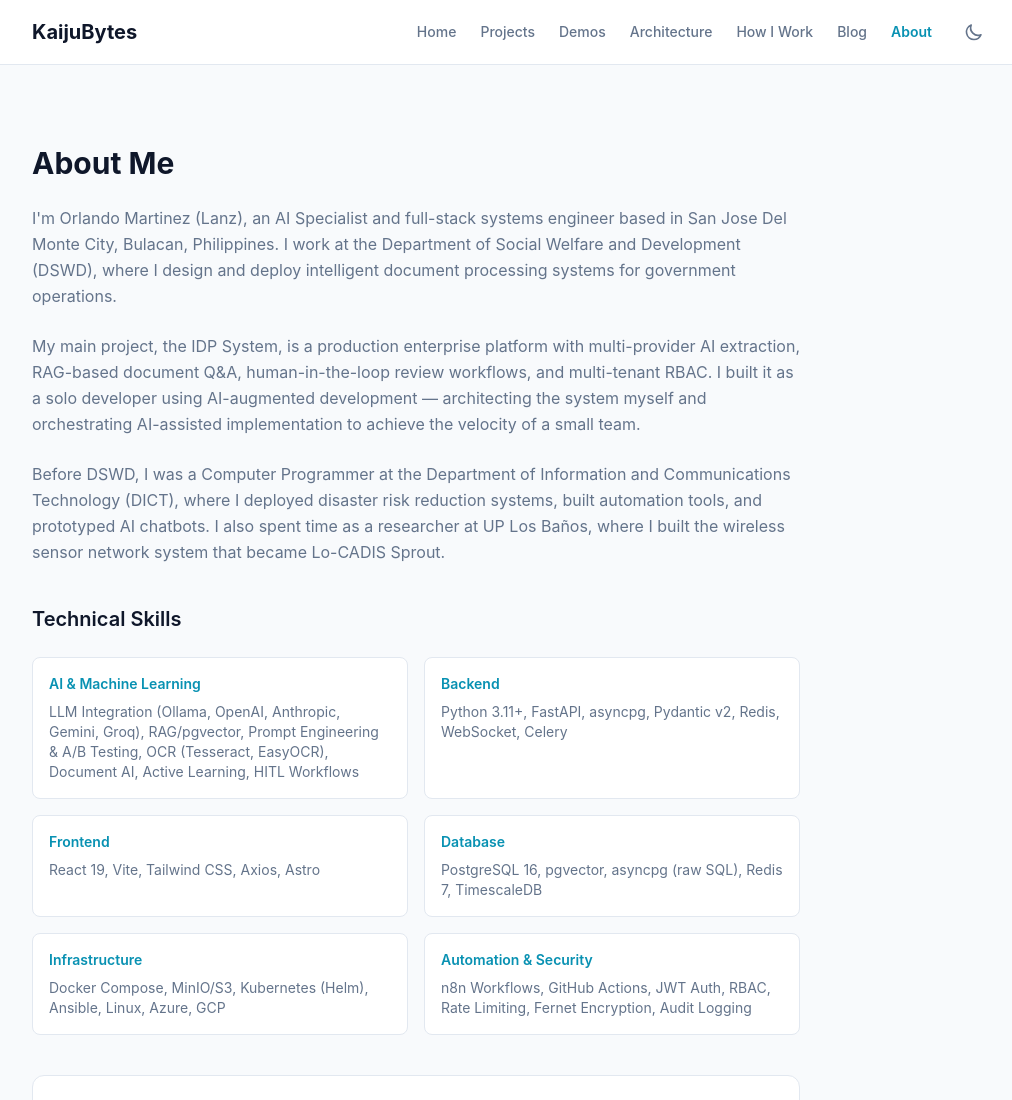
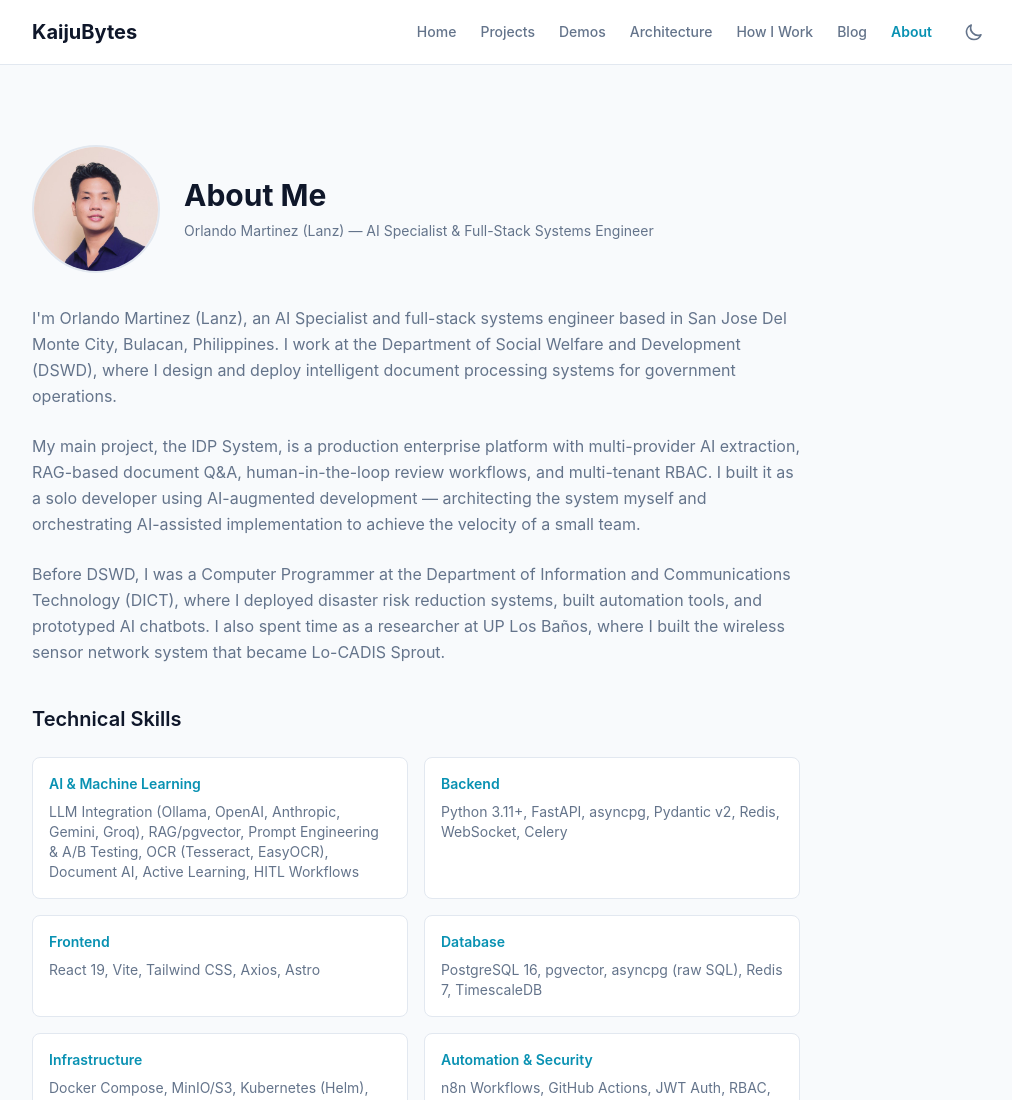
Before and after one commit to KaijuBytes/KaijuBytes.github.io, an Astro site: page /about in a window 1280 px wide. Shown: the top 1100 px of the page, without its empty margins (128-1140 px from the left). Built offline with nearby package versions, Linux system fonts and the light colour scheme; Astro itself is replaced by a stand-in of ours.

Commit message:
feat: Add profile image and update about section in portfolio

```diff
--- a/src/pages/about.astro
+++ b/src/pages/about.astro
@@ -5,7 +5,20 @@ import BaseLayout from '../layouts/BaseLayout.astro';
 <BaseLayout title="About" description="Orlando Martinez (Lanz) — AI Specialist at DSWD Philippines, full-stack systems engineer, and AI-augmented development practitioner.">
   <section class="py-12">
     <div class="max-w-3xl">
-      <h1 class="text-3xl font-bold mb-6" style="color: var(--color-text);">About Me</h1>
+      <div class="flex flex-col sm:flex-row sm:items-center gap-6 mb-8">
+        <img
+          src="/images/profile.jpg"
+          alt="Orlando Martinez (Lanz)"
+          width="128"
+          height="128"
+          class="w-32 h-32 rounded-full object-cover"
+          style="border: 2px solid var(--color-border);"
+        />
+        <div>
+          <h1 class="text-3xl font-bold mb-2" style="color: var(--color-text);">About Me</h1>
+          <p class="text-sm" style="color: var(--color-muted);">Orlando Martinez (Lanz) — AI Specialist & Full-Stack Systems Engineer</p>
+        </div>
+      </div>
 
       <div class="space-y-6 text-base leading-relaxed" style="color: var(--color-muted);">
         <p>
--- a/src/pages/index.astro
+++ b/src/pages/index.astro
@@ -26,7 +26,16 @@ const featuredProjects = [
 
 <BaseLayout title="Home" description="Orlando Martinez (Lanz) — AI Specialist & Full-Stack Systems Engineer. Building intelligent document processing, IoT tracking, and AI-augmented systems for government and enterprise.">
   <section class="py-12 sm:py-20">
-    <div class="max-w-3xl">
+    <div class="max-w-3xl flex flex-col sm:flex-row sm:items-center gap-8">
+      <img
+        src="/images/profile.jpg"
+        alt="Orlando Martinez (Lanz)"
+        width="112"
+        height="112"
+        class="w-28 h-28 rounded-full object-cover flex-shrink-0"
+        style="border: 2px solid var(--color-border);"
+      />
+      <div>
       <p class="text-sm font-medium mb-4" style="color: var(--color-accent);">AI Specialist & Systems Orchestrator</p>
       <h1 class="text-4xl sm:text-5xl font-bold tracking-tight mb-6" style="color: var(--color-text);">
         Building intelligent systems<br />for government and enterprise
@@ -43,6 +52,7 @@ const featuredProjects = [
         <a href="/demos" class="inline-flex items-center px-6 py-3 rounded-lg text-sm font-medium transition-colors" style="border: 1px solid var(--color-border); color: var(--color-text);">
           Try Live Demos
         </a>
+      </div>
       </div>
     </div>
   </section>
```
Also changed, not shown: public/images/profile.jpg (added).
